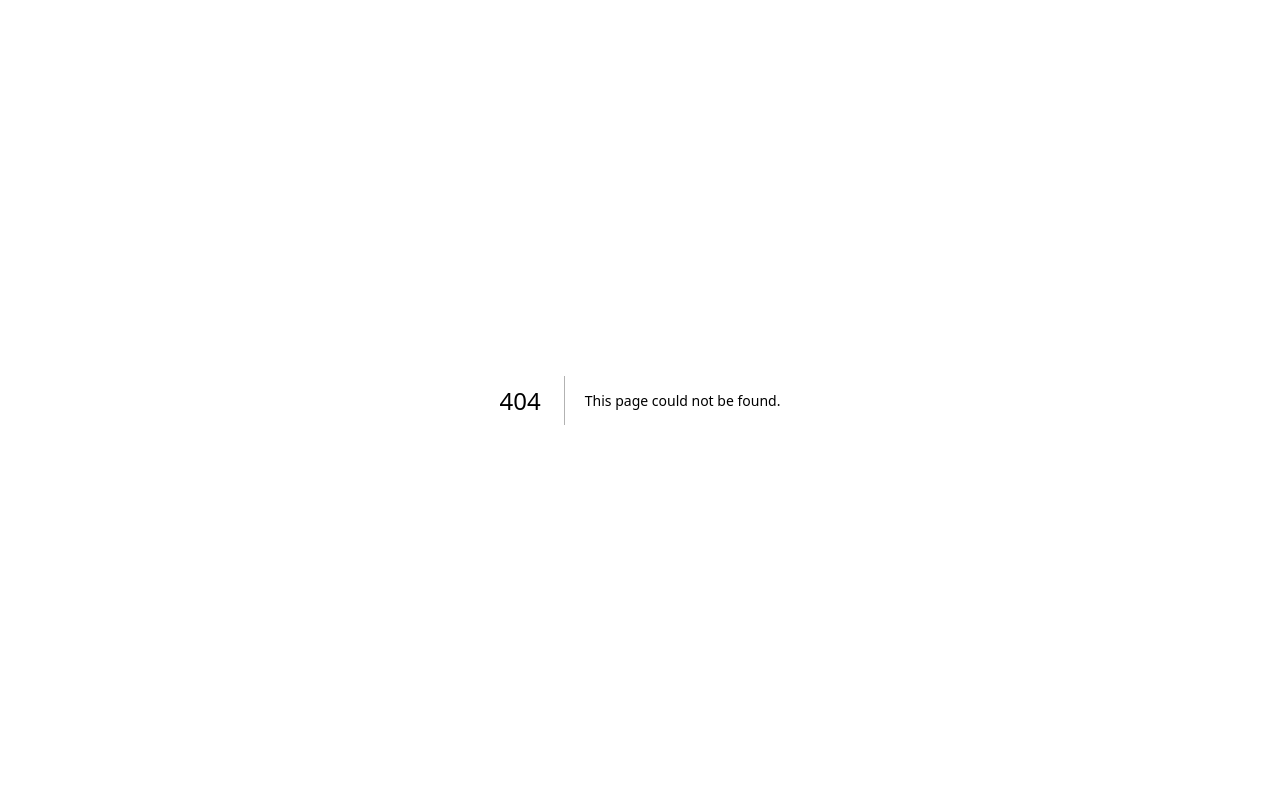
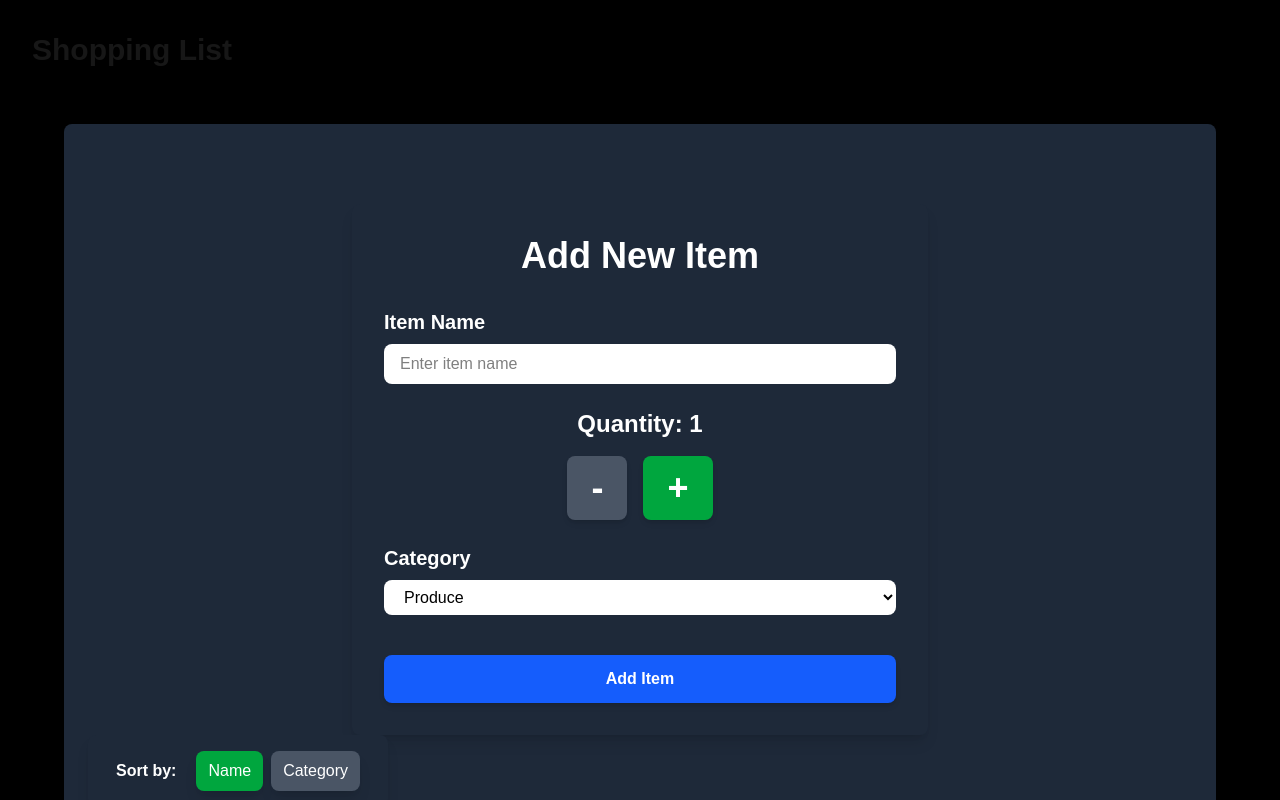
Before and after one commit to DavidCad3na/cprg306-assignments, a Next.js app: page /week-8 in a window 1280 px wide. Before the commit this address had no page. Shown: the top 800 px of the page. Built offline with nearby package versions, Linux system fonts and the light colour scheme.

Commit message:
Completed Week 8

```diff
--- a/app/page.js
+++ b/app/page.js
@@ -8,7 +8,8 @@
        Go to <Link href="/week-4" target="_blank">Week-4</Link>{'->'}
        Go to <Link href="/week-5" target="_blank">Week-5</Link>{'->'}
        Go to <Link href="/week-6" target="_blank">Week-6</Link>{'->'}
-       Go to <Link href="/week-7" target="_blank">Week-7</Link>
+       Go to <Link href="/week-7" target="_blank">Week-7</Link>{'->'}
+       Go to <Link href="/week-8" target="_blank">Week-8</Link>
       </main>
   );
 }
--- /dev/null
+++ b/app/week-8/item-list.js
@@ -0,0 +1,52 @@
+"use client";
+
+import { useState, useMemo} from "react";
+import Item from "./item";
+
+export default function ItemList({ items = [], onSelect }) {
+  const [sortBy, setSortBy] = useState("name");
+
+  const sortedItems = useMemo(() => {
+    const copy = [...items];
+    return copy.sort((a, b) => {
+      if (sortBy === "name") {
+        return (a.name || "").localeCompare(b.name || "");
+      } else {
+        return (a.category || "").localeCompare(b.category || "");
+      }
+    });
+  }, [items, sortBy]);
+
+  return (
+      <div>
+        <div className="flex gap-2 mb-4 bg-gray-800 p-4 rounded-lg shadow-lg max-w-xl w-75 mx-2">
+          <label className="text-white font-bold px-3 py-2">Sort by:</label>
+          <button
+            onClick={() => setSortBy("name")}
+            className={`px-3 py-2 rounded ${sortBy === "name" ? " bg-green-600 text-white rounded-lg shadow-lg" : "bg-gray-600 text-white rounded-lg shadow-lg"}`}
+          >
+            Name
+          </button>
+          <button
+            onClick={() => setSortBy("category")}
+            className={`px-3 py-2 rounded ${sortBy === "category" ? "bg-green-600 text-white rounded-lg shadow-lg" : "bg-gray-600 text-white rounded-lg shadow-lg"}`}
+          >
+            Category
+          </button>
+        </div>
+
+        <ul>
+          {sortedItems.map((item) => (
+            <Item
+              key={item.id}
+              name={item.name}
+              quantity={item.quantity}
+              category={item.category}
+              onSelect={onSelect}
+
+            />
+          ))}
+        </ul>
+      </div>
+    );
+}
--- /dev/null
+++ b/app/week-8/item.js
@@ -0,0 +1,10 @@
+import React from 'react';
+export default function Item({ name, quantity, category, onSelect }) {
+  return (
+    <li onClick={() => onSelect(name)} className="p-3 m-2 border rounded-lg shadow-md bg-gray-950 hover:bg-gray-800 text-grey">
+      <div className="font-bold">{name}</div>
+      <div>Quantity: {quantity}</div>
+      <div>Category: {category}</div>
+    </li>
+  );
+}
--- /dev/null
+++ b/app/week-8/items.json
@@ -0,0 +1,74 @@
+[
+  {
+    "id": "1h2GJKH12gkHG31h1H",
+    "name": "milk, 4 L 🥛",
+    "quantity": 1,
+    "category": "dairy"
+  },
+  {
+    "id": "2KJH3k2j3H1k2J3K1H",
+    "name": "bread 🍞",
+    "quantity": 2,
+    "category": "bakery"
+  },
+  {
+    "id": "3h2KJH3k2j3H1k2J3",
+    "name": "eggs, dozen 🥚",
+    "quantity": 2,
+    "category": "dairy"
+  },
+  {
+    "id": "4k2J3K1H2GJKH12gk",
+    "name": "bananas 🍌",
+    "quantity": 6,
+    "category": "produce"
+  },
+  {
+    "id": "5H1h1H2KJH3k2j3H",
+    "name": "broccoli 🥦",
+    "quantity": 3,
+    "category": "produce"
+  },
+  {
+    "id": "6H1k2J3K1H2GJKH1",
+    "name": "chicken breasts, 1 kg 🍗",
+    "quantity": 1,
+    "category": "meat"
+  },
+  {
+    "id": "7gkHG31h1H2KJH3k",
+    "name": "pasta sauce 🍝",
+    "quantity": 3,
+    "category": "canned goods"
+  },
+  {
+    "id": "8j3H1k2J3K1H2GJK",
+    "name": "spaghetti, 454 g 🍝",
+    "quantity": 2,
+    "category": "dry goods"
+  },
+  {
+    "id": "9H12gkHG31h1H2KJ",
+    "name": "toilet paper, 12 pack 🧻",
+    "quantity": 1,
+    "category": "household"
+  },
+  {
+    "id": "10H3k2j3H1k2J3K1",
+    "name": "paper towels, 6 pack",
+    "quantity": 1,
+    "category": "household"
+  },
+  {
+    "id": "11k2J3K1H2GJKH12",
+    "name": "dish soap 🍽️",
+    "quantity": 1,
+    "category": "household"
+  },
+  {
+    "id": "12GJKH12gkHG31h1",
+    "name": "hand soap 🧼",
+    "quantity": 4,
+    "category": "household"
+  }
+]
--- /dev/null
+++ b/app/week-8/meal-ideas.js
@@ -0,0 +1,43 @@
+"use client";
+import { use, useEffect, useState } from "react";
+
+async function fetchMealIdeas(ingredient) {
+      const meal = await fetch(
+        `https://www.themealdb.com/api/json/v1/1/filter.php?i=${ingredient}`
+    );
+    if (!meal.ok) {
+        throw new Error(`Failed to fetch meal ideas: ${meal.status}`);
+    }
+    const mealData = await meal.json();
+    console.log(mealData);
+    return mealData.meals || [];
+}
+
+export default function MealIdeas({ ingredient }) {
+    const [meals, setMeals] = useState([]);
+
+    useEffect(() => {
+          async function loadMealIdeas() {
+      if (!ingredient) return;
+      const mealResults = await fetchMealIdeas(ingredient);
+      setMeals(mealResults);
+    }
+
+    loadMealIdeas();
+    }, [ingredient]);
+
+
+
+  return (
+    <div>
+      <h2 className="text-2xl font-bold mb-4">Meal Ideas</h2>
+      <ul className="space-y-2">
+        {meals.map((meal) => (
+          <li key={meal.idMeal} className="bg-gray-800 p-4 rounded">
+            <h3 className="font-semibold">{meal.strMeal}</h3>
+          </li>
+        ))}
+      </ul>
+    </div>
+  );
+}
--- /dev/null
+++ b/app/week-8/new-item.js
@@ -0,0 +1,110 @@
+"use client";
+import { useState } from "react";
+
+export default function NewItem({ onAddItem }) {
+  const [quantity, setQuantity] = useState(1);
+  const [name, setName] = useState("");
+  const [category, setCategory] = useState("produce");
+
+  function increment() {
+    if (quantity < 20) {
+        setQuantity(quantity + 1);
+    }
+  }
+
+  function decrement() {
+    if (quantity > 1) {
+    setQuantity(quantity - 1);
+    }
+  }
+
+  function handleSubmit(event) {
+    event.preventDefault();
+    if (onAddItem) onAddItem(item);
+
+    setName("");
+    setQuantity(1);
+    setCategory("produce");
+  }
+
+  const isMin = quantity <= 1;
+  const isMax = quantity >= 20;
+  const item = {
+    id: Math.random().toString(36).substring(2, 9),
+    name: name,
+    quantity: quantity,
+    category: category,
+  };
+
+  return (
+    <main className="max-w-xl w-full mx-auto flex flex-col items-center gap-8 mt-16 bg-gray-800 text-white p-8 rounded-lg shadow-lg">
+      <h1 className="text-4xl font-bold">Add New Item</h1>
+      {/* Item Name Input */}
+      <form onSubmit={handleSubmit} className="flex flex-col gap-6 w-full">
+        <div className="flex flex-col gap-2">
+          <label className="text-xl font-semibold">Item Name</label>
+          <input
+            type="text"
+            required
+            value={name}
+            placeholder="Enter item name"
+            onChange={(e) => setName(e.target.value)}
+            className="text-black px-4 py-2 rounded-lg focus:outline-none bg-white"
+          />
+        </div>
+        {/* Quantity Selector */}
+        <div className="flex flex-col items-center gap-4">
+          <h2 className="text-2xl font-bold">Quantity: {quantity}</h2>
+          <div className="flex gap-4">
+            <button
+              type="button"
+              onClick={decrement}
+              disabled={isMin}
+              className="px-6 py-3 rounded-lg text-white text-4xl font-bold shadow-md transition-transform bg-red-600 hover:bg-red-700 active:scale-95 disabled:bg-gray-600 disabled:cursor-not-allowed"
+            >
+              -
+            </button>
+
+            <button
+              type="button"
+              onClick={increment}
+              disabled={isMax}
+              className="px-6 py-3 rounded-lg text-white text-4xl font-bold shadow-md transition-transform bg-green-600 hover:bg-green-700 active:scale-95 disabled:bg-gray-600 disabled:cursor-not-allowed"
+            >
+              +
+            </button>
+          </div>
+        </div>
+
+        {/* Item Categories */}
+        <div className="flex flex-col gap-2">
+          <label className="text-xl font-semibold">Category</label>
+          <select
+            value={category}
+            onChange={(e) => setCategory(e.target.value)}
+            className="text-black px-4 py-2 rounded-lg focus:outline-none bg-white"
+          >
+            <option value="produce">Produce</option>
+            <option value="dairy">Dairy</option>
+            <option value="bakery">Bakery</option>
+            <option value="meat">Meat</option>
+            <option value="frozen foods">Frozen Foods</option>
+            <option value="canned goods">Canned Goods</option>
+            <option value="dry goods">Dry Goods</option>
+            <option value="beverages">Beverages</option>
+            <option value="snacks">Snacks</option>
+            <option value="household">Household</option>
+            <option value="other">Other</option>
+          </select>
+        </div>
+
+        {/* Submit Button */}
+        <button
+          type="submit"
+          className="mt-4 bg-blue-600 hover:bg-blue-700 active:scale-95 transition-transform px-6 py-3 rounded-lg text-white font-bold shadow-md">
+          Add Item
+        </button>
+      </form>
+    </main>
+  );
+}
--- /dev/null
+++ b/app/week-8/page.js
@@ -0,0 +1,43 @@
+"use client";
+import { useState } from "react";
+import NewItem from "./new-item";
+import ItemList from "./item-list";
+import MealIdeas from "./meal-ideas";
+import itemsData from "./items.json";
+
+export default function Page() {
+  const [items, setItems] = useState(itemsData);
+  const [selectedIngredient, setSelectedIngredient] = useState("");
+
+  function handleAddItem(newItem) {
+    setItems((prev) => [newItem, ...prev]);
+  }
+
+  function handleSelect(name) {
+    setSelectedIngredient(cleanName(name));
+  }
+
+function cleanName(name) {
+  return name
+    .split(",")[0]
+    .replace(/[\p{Emoji_Presentation}\p{Extended_Pictographic}]/gu, "")
+    .replace(/\s{2,}/g, " ")
+    .trim();
+}
+
+
+  return (
+    <main className="grid grid-cols-1 min-h-screen bg-black p-8">
+      <h1 className="text-3xl font-bold mb-6">Shopping List</h1>
+      <div className="grid grid-cols-1 min-h-screen bg-black p-8">
+        <section className="bg-gray-800 p-4 rounded-lg shadow-md text-white">
+        <NewItem onAddItem={handleAddItem} />
+        <ItemList items={items} onSelect={handleSelect} />
+        </section>
+        <div>
+        <MealIdeas ingredient={selectedIngredient} />
+        </div>
+      </div>
+    </main>
+  );
+}
```
